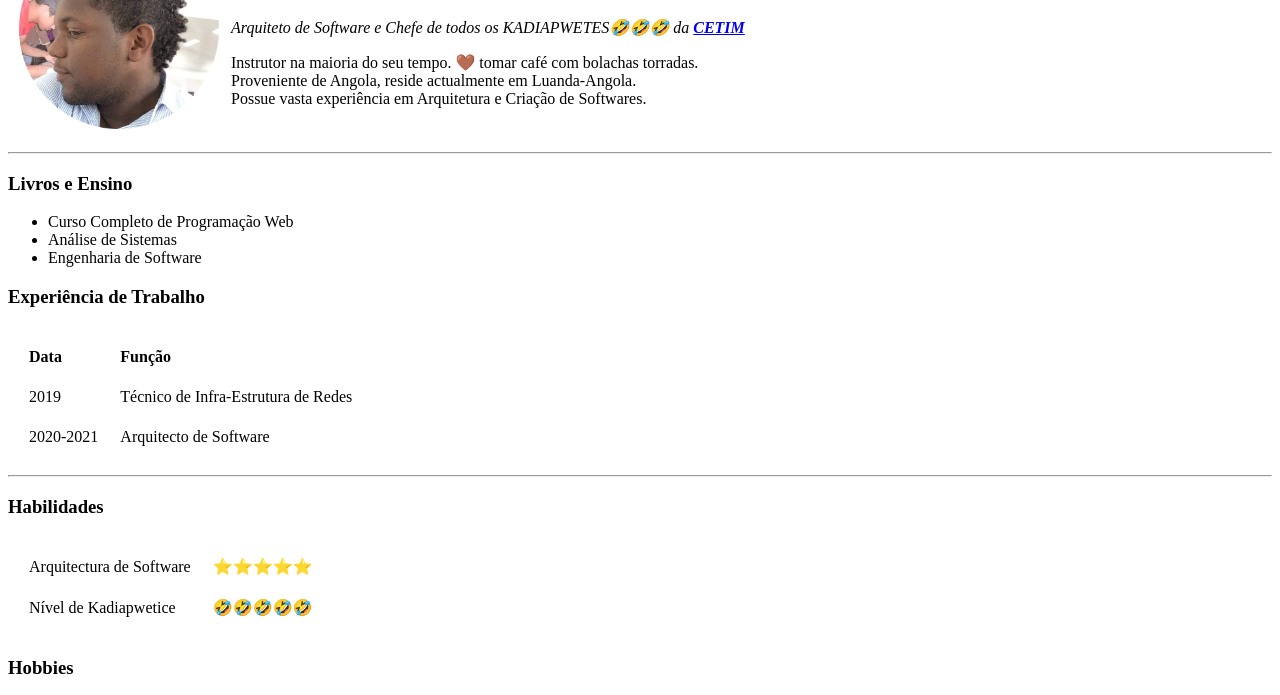
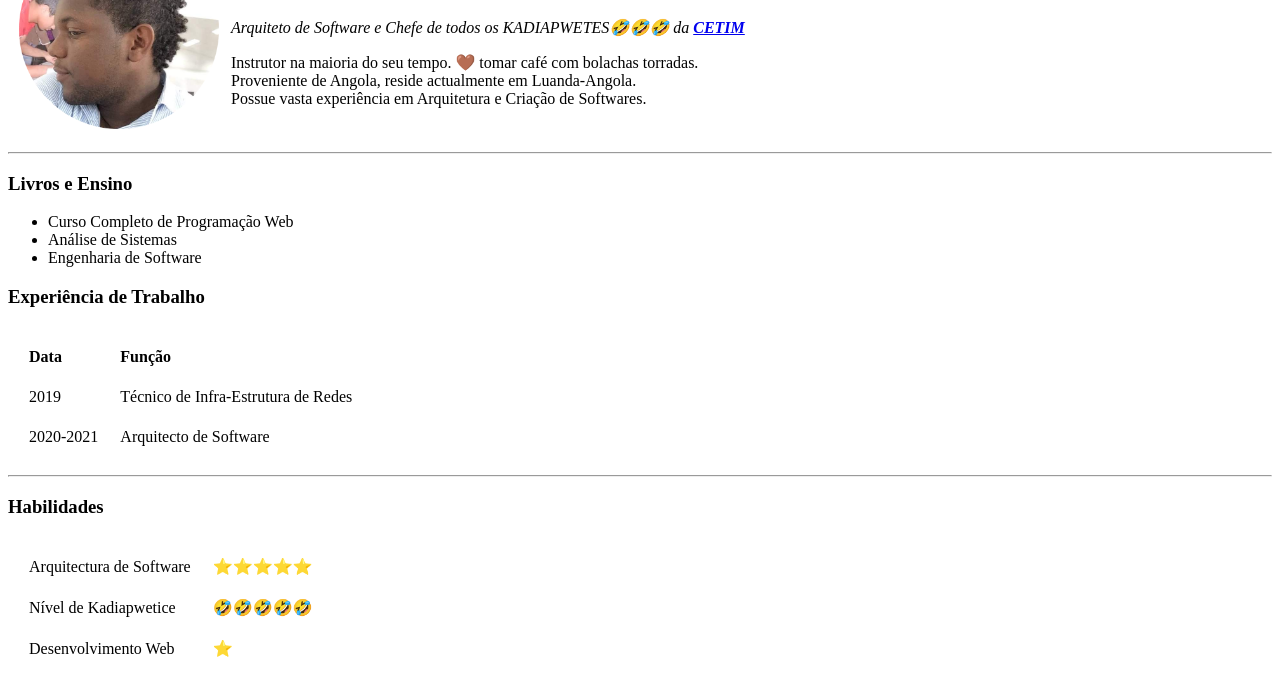
Before and after one commit to Luisjnoe/cv, a plain HTML site: page index.html in a window 1280 px wide. Shown: the part 90-785 px from the top of the page. Drawn offline with Linux system fonts and the light colour scheme.

Commit message:
Add files via upload

```diff
--- a/index.html
+++ b/index.html
@@ -55,6 +55,10 @@
       <td>Nível de Kadiapwetice </td>
       <td> 🤣🤣🤣🤣🤣 </td>
     </tr>
+    <tr>
+      <td>Desenvolvimento Web </td>
+      <td> ⭐ </td>
+    </tr>
 
   </table>
 
```
